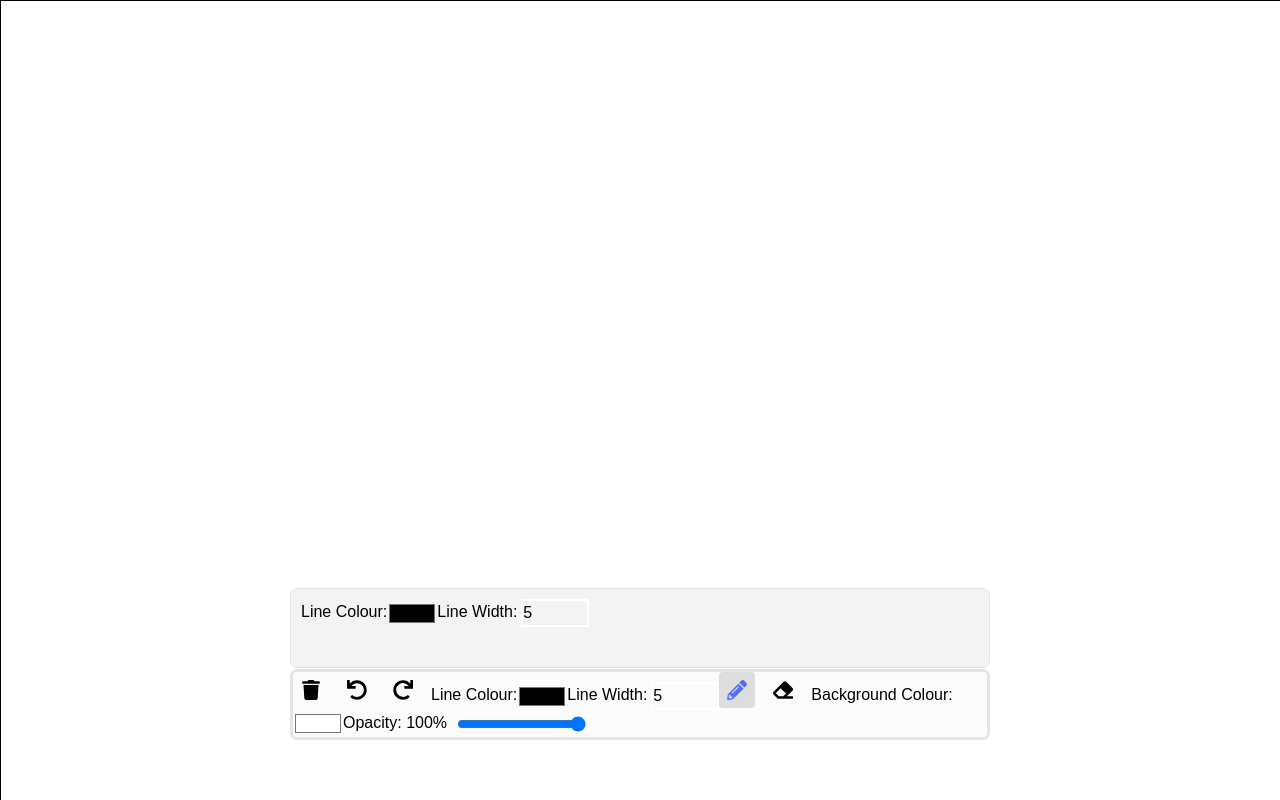
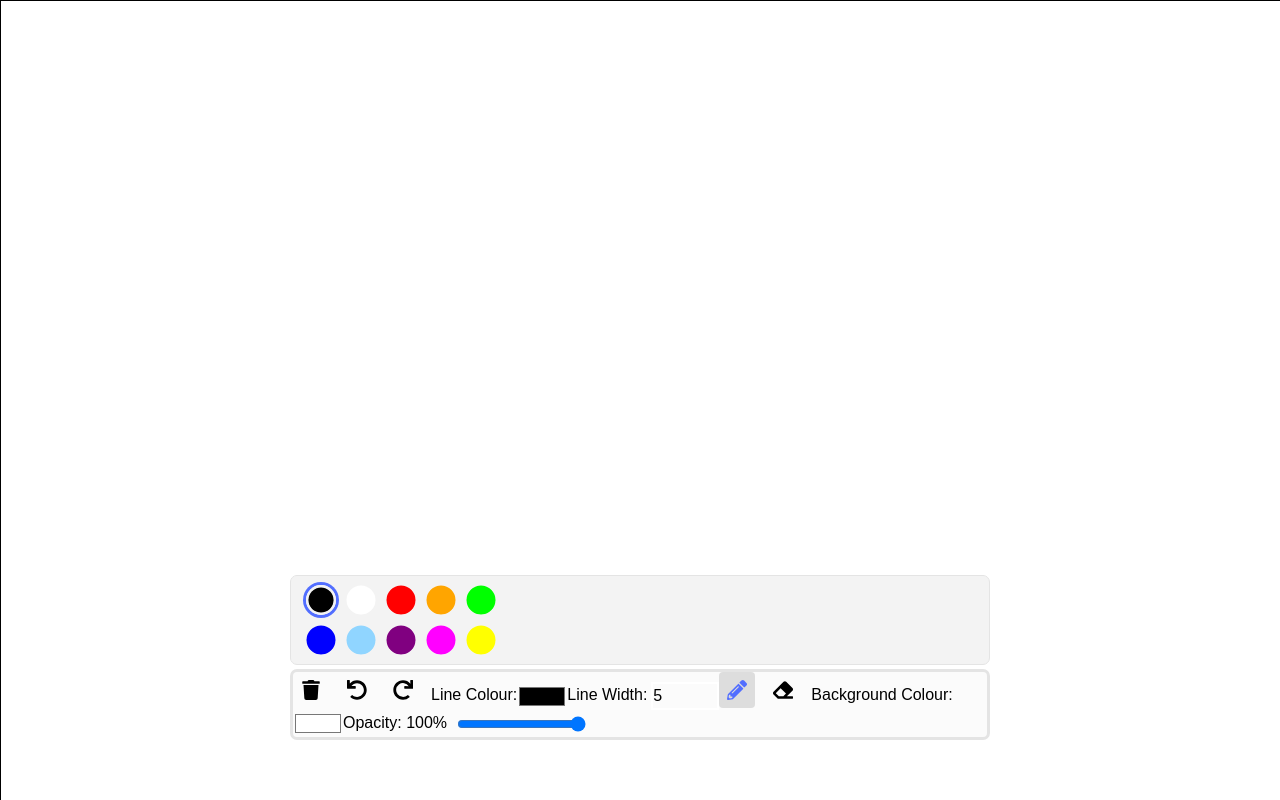
Before and after one commit to Kaimond/whiteboard, a Next.js app: page / in a window 1280 px wide. Both pictures are taken after a click on the button 737 px from the left and 690 px from the top of the page. Shown: the top 800 px of the page. Built offline with nearby package versions, Linux system fonts and the light colour scheme.

Commit message:
Added preset colours in the toolbar

```diff
--- a/src/app/Toolbar.module.css
+++ b/src/app/Toolbar.module.css
@@ -46,3 +46,17 @@
 .penToolbar:hover {
     opacity: 1;
 }
+
+.colourContainer {
+    display: flex;
+    flex-wrap: wrap;
+    justify-content: space-between;
+    width: 200px;
+}
+
+.presetColourButton {
+    width: 30px;
+    height: 30px;
+    border-radius: 50%;
+    margin: 5px;
+}
--- a/src/app/components/Toolbar.jsx
+++ b/src/app/components/Toolbar.jsx
@@ -1,10 +1,6 @@
 "use client";
 import { useState } from "react";
-import { FaTrash } from "react-icons/fa";
-import { FaPencilAlt } from "react-icons/fa";
-import { FaEraser } from "react-icons/fa";
-import { FaUndo } from "react-icons/fa";
-import { FaRedo } from "react-icons/fa";
+import { FaPencilAlt, FaCircle, FaEraser, FaUndo, FaRedo, FaTrash } from "react-icons/fa";
 import styles from "../Toolbar.module.css";
 
 export default function Toolbar({
@@ -21,14 +17,33 @@ export default function Toolbar({
 }) {
     const [activeTool, setActiveTool] = useState("draw");
     const [selectedColour, setSelectedColour] = useState("#000000");
+    const [showPenToolbar, setShowPenToolbar] = useState(false);
+    const [selectedPreset, setSelectedPreset] = useState("#000000");
     const [lineWidth, setLineWidth] = useState("5");
     const [backgroundPickerColour, setBackgroundPickerColour] = useState("#FFFFFF");
-    const [showPenToolbar, setShowPenToolbar] = useState(false);
 
-    const handleColourChange = (e) => {
-        const newColour = e.target.value;
-        setSelectedColour(newColour);
-        setColour(newColour);
+    const togglePenToolbar = () => {
+        setShowPenToolbar((prev) => !prev);
+        drawing();
+    };
+
+    const presetColours = [
+        { name: "Black", hex: "#000000" },
+        { name: "White", hex: "#FFFFFF" },
+        { name: "Red", hex: "#ff0000" },
+        { name: "Orange", hex: "#FFA500" },
+        { name: "Green", hex: "#00ff00" },
+        { name: "Blue", hex: "#0000ff" },
+        { name: "Light blue", hex: "#90D5FF" },
+        { name: "Purple", hex: "#800080" },
+        { name: "Pink", hex: "#FF00FF" },
+        { name: "Yellow", hex: "#ffff00" },
+    ];
+
+    const handleColourChange = (colour, isPreset = false) => {
+        setSelectedColour(colour);
+        setColour(colour);
+        setSelectedPreset(isPreset ? colour : null);
     };
 
     const handleWidthChange = (e) => {
@@ -46,11 +61,6 @@ export default function Toolbar({
     const handleOpacityChange = (e) => {
         const newOpacity = e.target.value / 100;
         setOpacity(newOpacity);
-    };
-
-    const togglePenToolbar = () => {
-        setShowPenToolbar((prev) => !prev);
-        drawing();
     };
 
     return (
@@ -132,8 +142,8 @@ export default function Toolbar({
                         style={{
                             position: "fixed",
                             width: "700px",
-                            height: "80px",
-                            top: "-130%",
+                            height: "90px",
+                            top: "-150%",
                             left: "50%",
                             transform: "translate(-50%)",
                             backgroundColor: "#f3f3f3",
@@ -142,28 +152,28 @@ export default function Toolbar({
                             borderRadius: "7px",
                             borderColor: "#e4e4e4",
                             zIndex: -1,
+                            display: "flex",
+                            alignItems: "center",
+                            justifyContent: "space-between",
                         }}
                     >
-                        Line Colour:
-                        <input
-                            type="color"
-                            value={selectedColour}
-                            onChange={handleColourChange}
-                            style={{ verticalAlign: "middle" }}
-                        />
-                        Line Width:
-                        <input
-                            type="number"
-                            value={lineWidth}
-                            onChange={handleWidthChange}
-                            min={"1"}
-                            max={"100"}
-                            style={{
-                                marginLeft: "4px",
-                                border: "2px solid white",
-                                verticalAlign: "middle",
-                            }}
-                        />
+                        <div className={styles.colourContainer}>
+                            {presetColours.map((color) => (
+                                <FaCircle
+                                    key={color.hex}
+                                    onClick={() => handleColourChange(color.hex, true)}
+                                    className={styles.presetColourButton}
+                                    style={{
+                                        color: color.hex,
+                                        border: selectedPreset === color.hex ? "2px solid #f3f3f3" : "",
+                                        boxShadow: selectedPreset === color.hex ? "0 0 0 3px #526EFF" : "none",
+                                        cursor: "pointer",
+                                        borderRadius: "50%",
+                                    }}
+                                    title={`${color.name}`}
+                                />
+                            ))}
+                        </div>
                     </div>
                 )}
             </div>
@@ -196,6 +206,6 @@ export default function Toolbar({
                 onChange={handleOpacityChange}
                 style={{ verticalAlign: "middle" }}
             />
-        </div>
+        </div >
     );
 }
```
